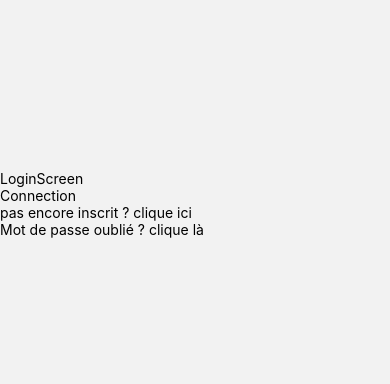
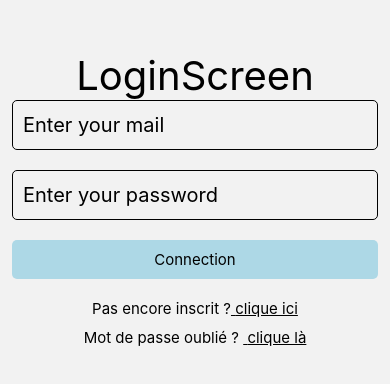
Before and after one commit to WildCodeSchool/2209-wns-shamir-replit-mobile, a React Native app: screen /LoginScreen in a window 390 px wide. Shown: the part 218-602 px from the top of the page. Built offline with nearby package versions, Linux system fonts and the light colour scheme.

Commit message:
add gql & appolloclient

```diff
--- a/App.tsx
+++ b/App.tsx
@@ -1,14 +1,24 @@
 import { IsLoggedContextProvider } from "./contexts/isLoggedContext";
 import { NavigationContainer } from "@react-navigation/native";
+import Constants from "expo-constants";
+
+import { ApolloClient, InMemoryCache, ApolloProvider } from "@apollo/client";
+
+const client = new ApolloClient({
+  uri: `${Constants?.manifest?.extra?.BACK_URL}:${Constants?.manifest?.extra?.BACK_PORT}/graphql`,
+  cache: new InMemoryCache(),
+});
 
 import Navigation from "./Navigation";
 
 export default function App() {
   return (
-    <IsLoggedContextProvider>
-      <NavigationContainer>
-        <Navigation />
-      </NavigationContainer>
-    </IsLoggedContextProvider>
+    <ApolloProvider client={client}>
+      <IsLoggedContextProvider>
+        <NavigationContainer>
+          <Navigation />
+        </NavigationContainer>
+      </IsLoggedContextProvider>
+    </ApolloProvider>
   );
 }
--- /dev/null
+++ b/api/authAPI.ts
@@ -0,0 +1 @@
+import { api } from "./_graphQL";
--- a/package.json
+++ b/package.json
@@ -9,17 +9,19 @@
     "web": "expo start --web"
   },
   "dependencies": {
+    "@apollo/client": "^3.7.5",
+    "@expo/vector-icons": "^13.0.0",
     "@react-navigation/native": "^6.1.2",
     "@react-navigation/stack": "^6.3.11",
     "dotenv": "^16.0.3",
     "expo": "~47.0.12",
     "expo-constants": "~14.0.2",
     "expo-status-bar": "~1.4.2",
+    "graphql": "^15.8.0",
     "react": "18.1.0",
     "react-dom": "18.1.0",
     "react-native": "0.70.5",
-    "react-native-web": "~0.18.9",
-    "@expo/vector-icons": "^13.0.0"
+    "react-native-web": "~0.18.9"
   },
   "devDependencies": {
     "@babel/core": "^7.12.9",
--- a/screens/LoginScreen.tsx
+++ b/screens/LoginScreen.tsx
@@ -1,5 +1,11 @@
-import { StyleSheet, Text, View, TouchableOpacity } from "react-native";
-import React, { useContext } from "react";
+import {
+  StyleSheet,
+  Text,
+  View,
+  TouchableOpacity,
+  TextInput,
+} from "react-native";
+import React, { useContext, useState } from "react";
 import IsLoggedContext from "../contexts/isLoggedContext";
 import { StackScreenProps } from "@react-navigation/stack";
 import { LoginStackParamList } from "../Navigation";
@@ -8,8 +14,12 @@ type Props = StackScreenProps<LoginStackParamList, "LoginScreen">;
 
 const LoginScreen = ({ navigation }: Props) => {
   const { isLogged, setIsLogged } = useContext(IsLoggedContext);
+
+  const [feildMail, setFeildMail] = useState("");
+  const [feildPassword, setFeildPassword] = useState("");
   const handlePress = () => {
-    setIsLogged(true);
+    // setIsLogged(true);
+    console.log("logged");
   };
 
   const goNav = (nav: keyof LoginStackParamList) => {
@@ -18,16 +28,44 @@ const LoginScreen = ({ navigation }: Props) => {
 
   return (
     <View style={styles.container}>
-      <Text>LoginScreen</Text>
-      <TouchableOpacity onPress={handlePress}>
-        <Text>Connection</Text>
+      <Text style={styles.title}>LoginScreen</Text>
+      <TextInput
+        style={styles.inputfeilds}
+        onChangeText={setFeildMail}
+        placeholder="Enter your mail"
+        value={feildMail}
+        keyboardType="email-address"
+      />
+      <TextInput
+        style={styles.inputfeilds}
+        onChangeText={setFeildPassword}
+        placeholder="Enter your password"
+        value={feildPassword}
+        secureTextEntry={true}
+      />
+      <TouchableOpacity style={styles.submitButton} onPress={handlePress}>
+        <Text style={{ fontSize: 15 }}>Connection</Text>
       </TouchableOpacity>
-      <TouchableOpacity onPress={() => goNav("RegisterScreen")}>
-        <Text>pas encore inscrit ? clique ici</Text>
-      </TouchableOpacity>
-      <TouchableOpacity onPress={() => goNav("LostPasswordScreen")}>
-        <Text>Mot de passe oublié ? clique là</Text>
-      </TouchableOpacity>
+      <Text style={styles.text}>
+        Pas encore inscrit ?
+        <Text
+          style={{ textDecorationLine: "underline" }}
+          onPress={() => goNav("RegisterScreen")}
+        >
+        {" "}
+          clique ici
+        </Text>
+      </Text>
+      <Text style={styles.text}>
+        Mot de passe oublié ?{" "}
+        <Text
+          style={{ textDecorationLine: "underline" }}
+          onPress={() => goNav("LostPasswordScreen")}
+        >
+          {" "}
+          clique là
+        </Text>
+      </Text>
     </View>
   );
 };
@@ -38,5 +76,30 @@ const styles = StyleSheet.create({
   container: {
     flex: 1,
     justifyContent: "center",
+    margin: 12,
+  },
+  title: {
+    fontSize: 40,
+    alignSelf: "center",
+  },
+  inputfeilds: {
+    fontSize: 20,
+    height: 50,
+    borderWidth: 1,
+    marginBottom: 20,
+    borderRadius: 5,
+    padding: 10,
+  },
+  submitButton: {
+    alignItems: "center",
+    backgroundColor: "lightblue",
+    padding: 10,
+    borderRadius: 5,
+    marginBottom: 20,
+  },
+  text: {
+    fontSize: 15,
+    textAlign: "center",
+    marginBottom: 10,
   },
 });
--- a/screens/RegisterScreen.tsx
+++ b/screens/RegisterScreen.tsx
@@ -1,5 +1,11 @@
-import { StyleSheet, Text, View, TouchableOpacity } from "react-native";
-import React from "react";
+import {
+  StyleSheet,
+  Text,
+  View,
+  TouchableOpacity,
+  TextInput,
+} from "react-native";
+import { useState } from "react";
 
 import { StackScreenProps } from "@react-navigation/stack";
 import { LoginStackParamList } from "../Navigation";
@@ -7,12 +13,33 @@ import { LoginStackParamList } from "../Navigation";
 type Props = StackScreenProps<LoginStackParamList, "RegisterScreen">;
 
 const RegisterScreen = ({ navigation }: Props) => {
+  const [feildMail, setFeildMail] = useState("");
+  const [feildPassword, setFeildPassword] = useState("");
+
   const goNav = (nav: keyof LoginStackParamList) => {
     navigation.navigate(nav);
   };
   return (
     <View style={styles.container}>
-      <Text>RegisterScreen</Text>
+      <Text style={styles.title}>Inscription</Text>
+      <TextInput
+        style={styles.inputfeilds}
+        onChangeText={setFeildMail}
+        placeholder="Enter your mail"
+        value={feildMail}
+        keyboardType="email-address"
+      />
+      <TextInput
+        style={styles.inputfeilds}
+        onChangeText={setFeildPassword}
+        placeholder="Enter your password"
+        value={feildPassword}
+        secureTextEntry={true}
+      />
+
+      <TouchableOpacity style={styles.submitButton}>
+        <Text style={{ fontSize: 15 }}>Connection</Text>
+      </TouchableOpacity>
       <TouchableOpacity onPress={() => goNav("LoginScreen")}>
         <Text>Déjà inscrit ? clique là</Text>
       </TouchableOpacity>
@@ -26,5 +53,30 @@ const styles = StyleSheet.create({
   container: {
     flex: 1,
     justifyContent: "center",
+    margin: 12,
+  },
+  title: {
+    fontSize: 40,
+    alignSelf: "center",
+  },
+  inputfeilds: {
+    fontSize: 20,
+    height: 50,
+    borderWidth: 1,
+    marginBottom: 20,
+    borderRadius: 5,
+    padding: 10,
+  },
+  submitButton: {
+    alignItems: "center",
+    backgroundColor: "lightblue",
+    padding: 10,
+    borderRadius: 5,
+    marginBottom: 20,
+  },
+  text: {
+    fontSize: 15,
+    textAlign: "center",
+    marginBottom: 10,
   },
 });
```
Also changed, not shown: Request/Request.ts (added, +8 -0 lines), api/_graphQL.ts (added, +12 -0 lines), interfaces/iAuth.ts (added), 1 other file (tests, documents, lock files or other folders).
